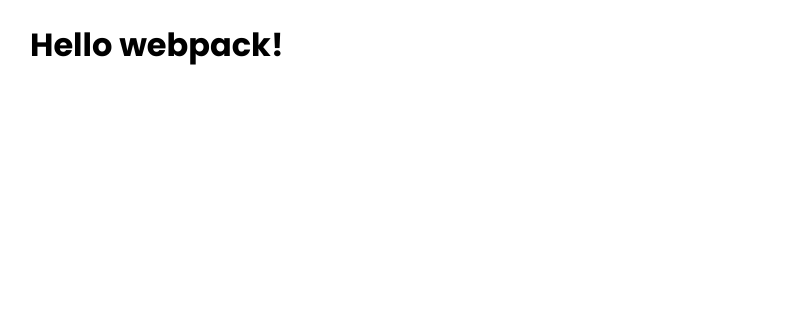
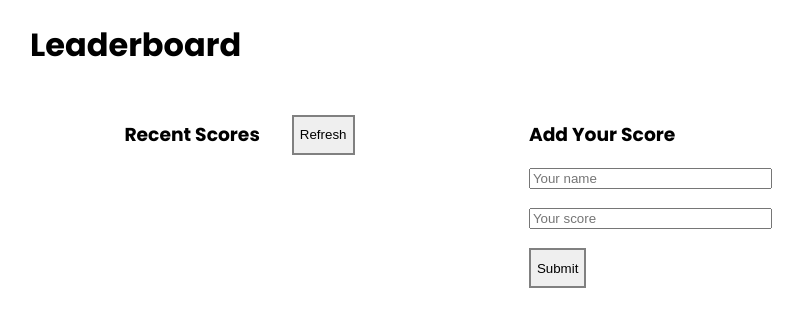
Before and after one commit to marvin-nyalik/Leaderboard, a website built with webpack: page dist/index.html in a window 1280 px wide. Shown: the whole page, without its empty margins (10-813 px from the left). Built offline with nearby package versions, Linux system fonts and the light colour scheme.

Commit message:
Updated distribution code

```diff
--- a/dist/index.html
+++ b/dist/index.html
@@ -3,9 +3,37 @@
 <head>
     <meta charset="UTF-8">
     <meta name="viewport" content="width=device-width, initial-scale=1.0">
-    <title>Wbpack Exercise</title>
+    <title>Leaderboard Project</title>
 <script defer src="main.js"></script></head>
 <body>
-    <h1>Hello webpack!</h1>
+    <header>
+        <h1>Leaderboard</h1>
+    </header>
+
+    <section class="showcase">
+
+        <div class="recent-scores">
+            <div class="scores-headline">
+                <h3>Recent Scores</h3>
+                <button class="refresh" id="refresh">Refresh</button>
+            </div>
+           <div class="scores-table">
+                <ul class="scores-list">
+
+                </ul>
+           </div>
+        </div>
+        <div class="new-score">
+            <h3>Add Your Score</h3>
+
+            <form action="#">
+                <input type="text" placeholder="Your name" name="name" id="name">
+                <input type="number" placeholder="Your score" name="score" id="score">
+                <div class="footer">
+                    <button type="button" id="submitScore">Submit</button>
+                </div>
+            </form>
+        </div>
+    </section>
 </body>
 </html>
```
Also changed, not shown: dist/main.js (+35 -49 lines).
